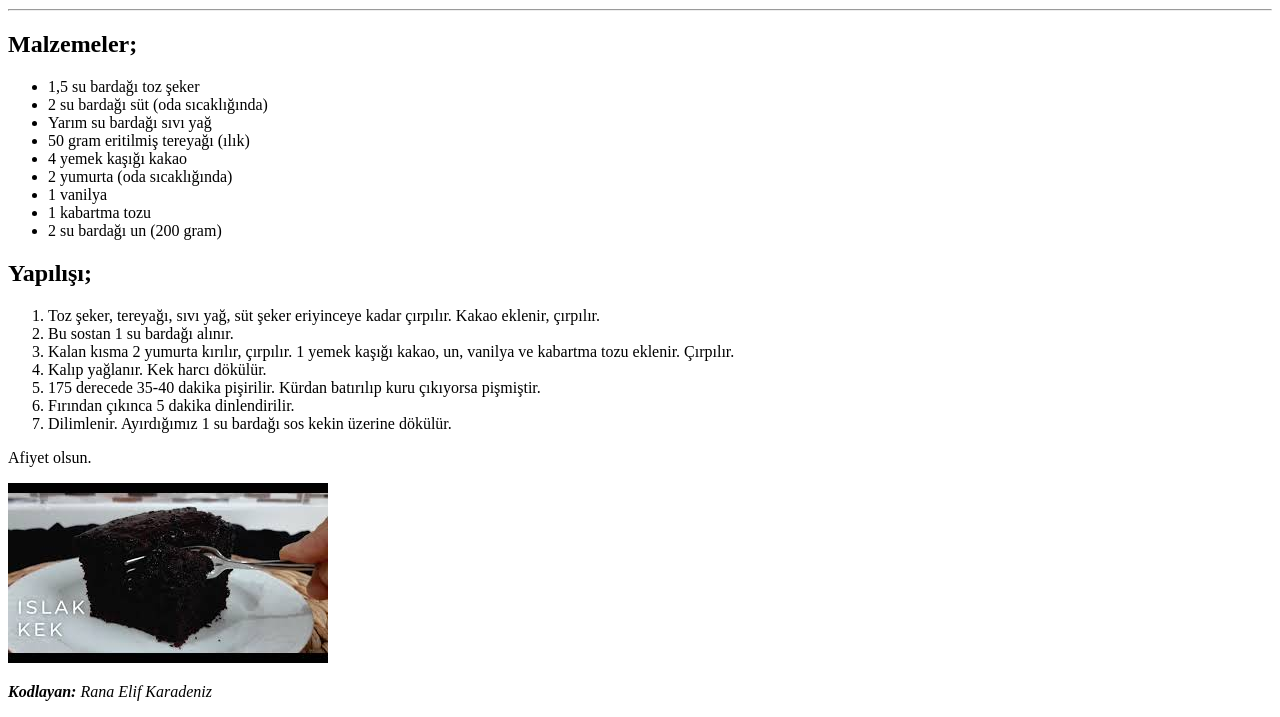
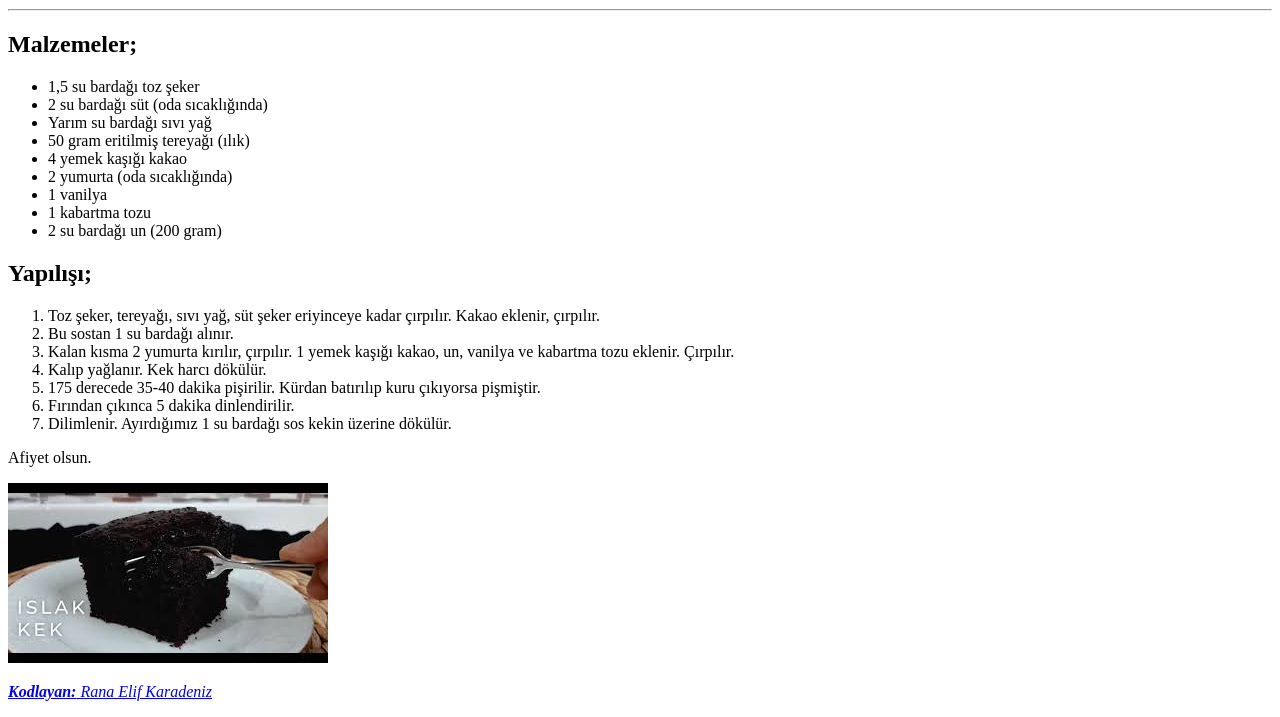
Before and after one commit to RanaElif/FrontEndProjects, a plain HTML site: page recipe-project/index.html in a window 1280 px wide. Shown: the part 406-1123 px from the top of the page. Drawn offline with Linux system fonts and the light colour scheme.

Commit message:
patika.dev profile link added

```diff
--- a/recipe-project/index.html
+++ b/recipe-project/index.html
@@ -63,7 +63,7 @@
 
     <!-- footer-start -->
     <footer>
-        <p><em><b>Kodlayan:</b> Rana Elif Karadeniz</em></p>
+        <p><a href="https://app.patika.dev/ranaelif"><em><b>Kodlayan:</b> Rana Elif Karadeniz</em></a></p>
     </footer>
     <!-- footer-end -->
 
```
